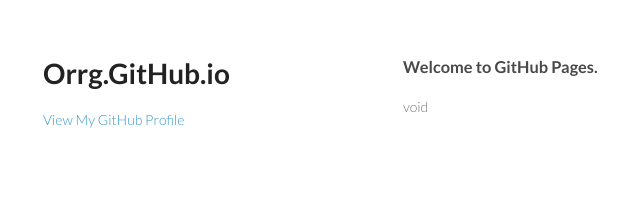
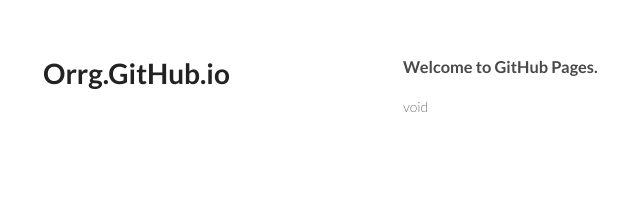
Before and after one commit to orrg/orrg.github.io, a plain HTML site: page index.html in a window 1280 px wide. Shown: the top 199 px of the page, without its empty margins (167-807 px from the left). Drawn offline with Linux system fonts and the light colour scheme.

Commit message:
Update index.html

```diff
--- a/index.html
+++ b/index.html
@@ -17,10 +17,6 @@
       <header>
         <h1>Orrg.GitHub.io</h1>
         <p></p>
-
-
-        <p class="view"><a href="https://github.com/orrg">View My GitHub Profile</a></p>
-
       </header>
       <section>
         <h3>
```
